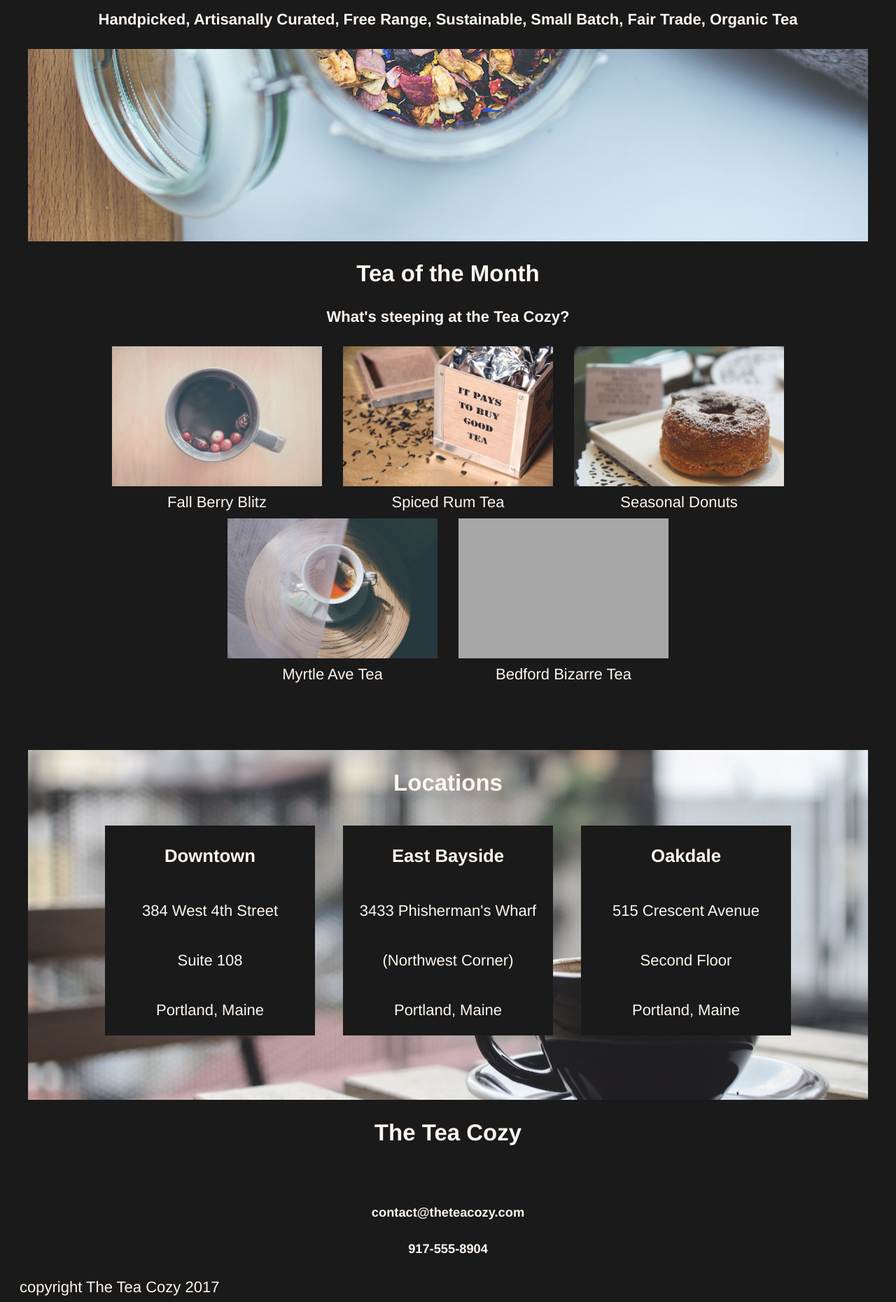
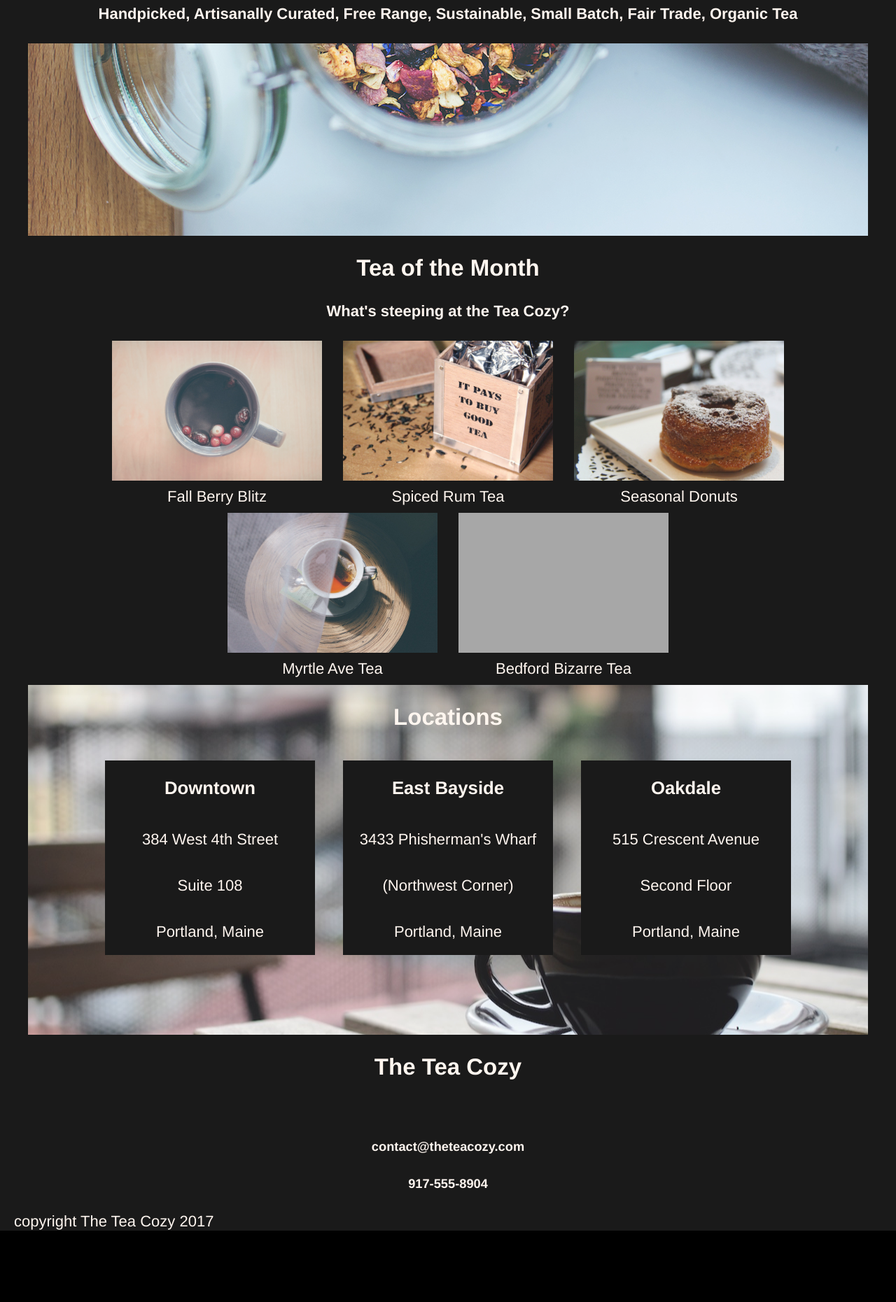
Before and after one commit to hadleymichael/teacozy, a plain HTML site: page index.html in a window 1280 px wide. Shown: the part 363-2224 px from the top of the page at 70% size. After the commit the page ends 2122 px from the top, so only its background shows below. Drawn offline with Linux system fonts and the light colour scheme; grey boxes are pictures that could not be loaded.

Commit message:
body and flex - final adjustments

```diff
--- a/resources/css/style.css
+++ b/resources/css/style.css
@@ -6,6 +6,10 @@ html {
   opacity: .9;
   text-align: center;
 
+}
+
+body {
+  margin: 0;
 }
 /*Header & Nav */
 
@@ -67,9 +71,9 @@ html {
 .tom {
   align-items: center;
   width: 1000px auto;
-  height: 700px;
+}
 
-}
+
 .tomimgs1{
   display: flex;
   flex-wrap: wrap;
@@ -150,7 +154,6 @@ html {
   flex-wrap: wrap;
   justify-content: center;
   align-items: center;
-  height: 300px;
   width: 300px;
   background-color: black;
   opacity: 1;
@@ -166,7 +169,6 @@ html {
   flex-wrap: wrap;
   justify-content: center;
   align-items: center;
-  height: 300px;
   width: 300px;
   background-color: black;
   opacity: 1;
@@ -182,7 +184,6 @@ html {
   flex-wrap: wrap;
   justify-content: center;
   align-items: center;
-  height: 300px;
   width: 300px;
   background-color: black;
   opacity: 1;
```
